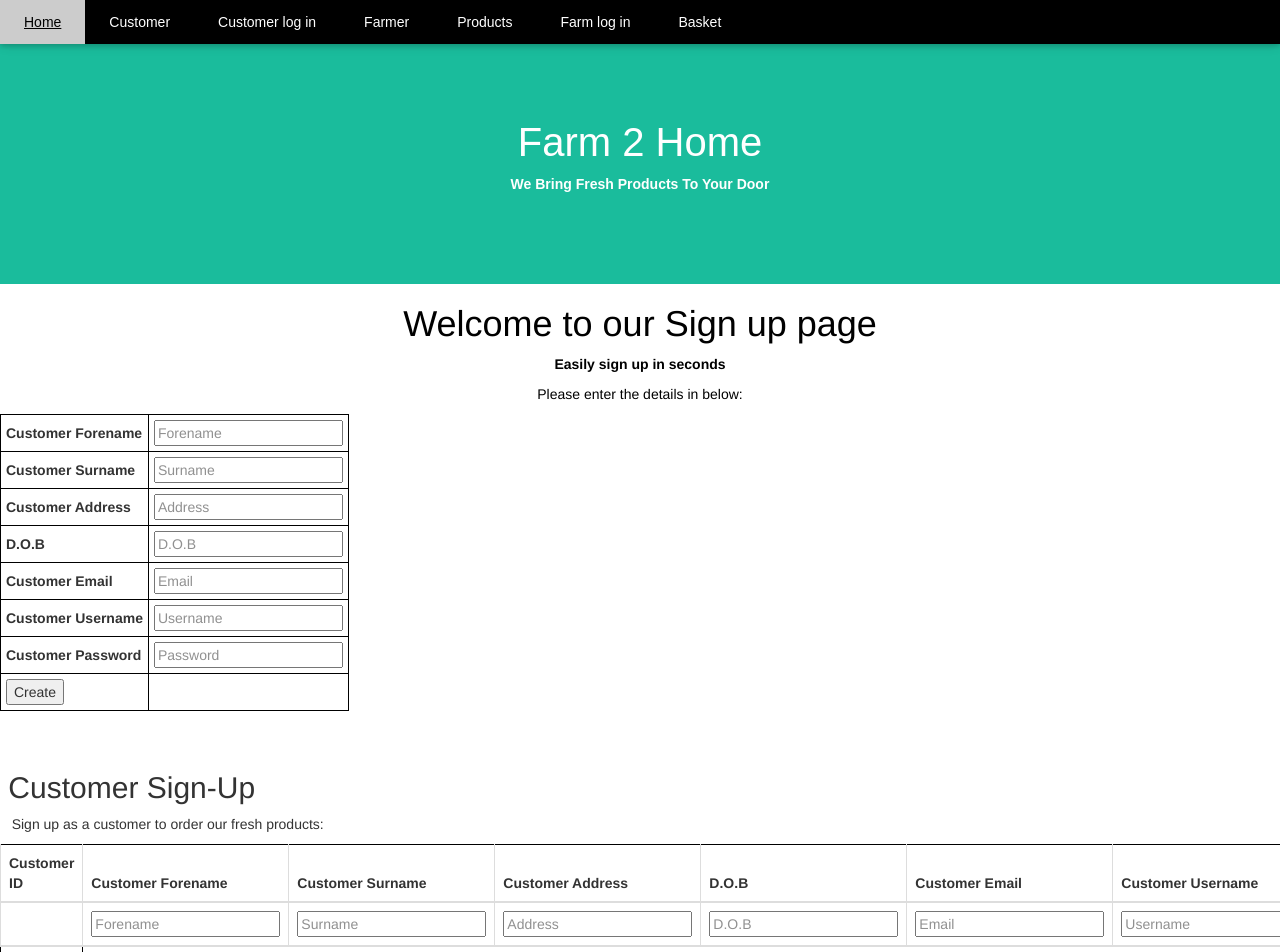
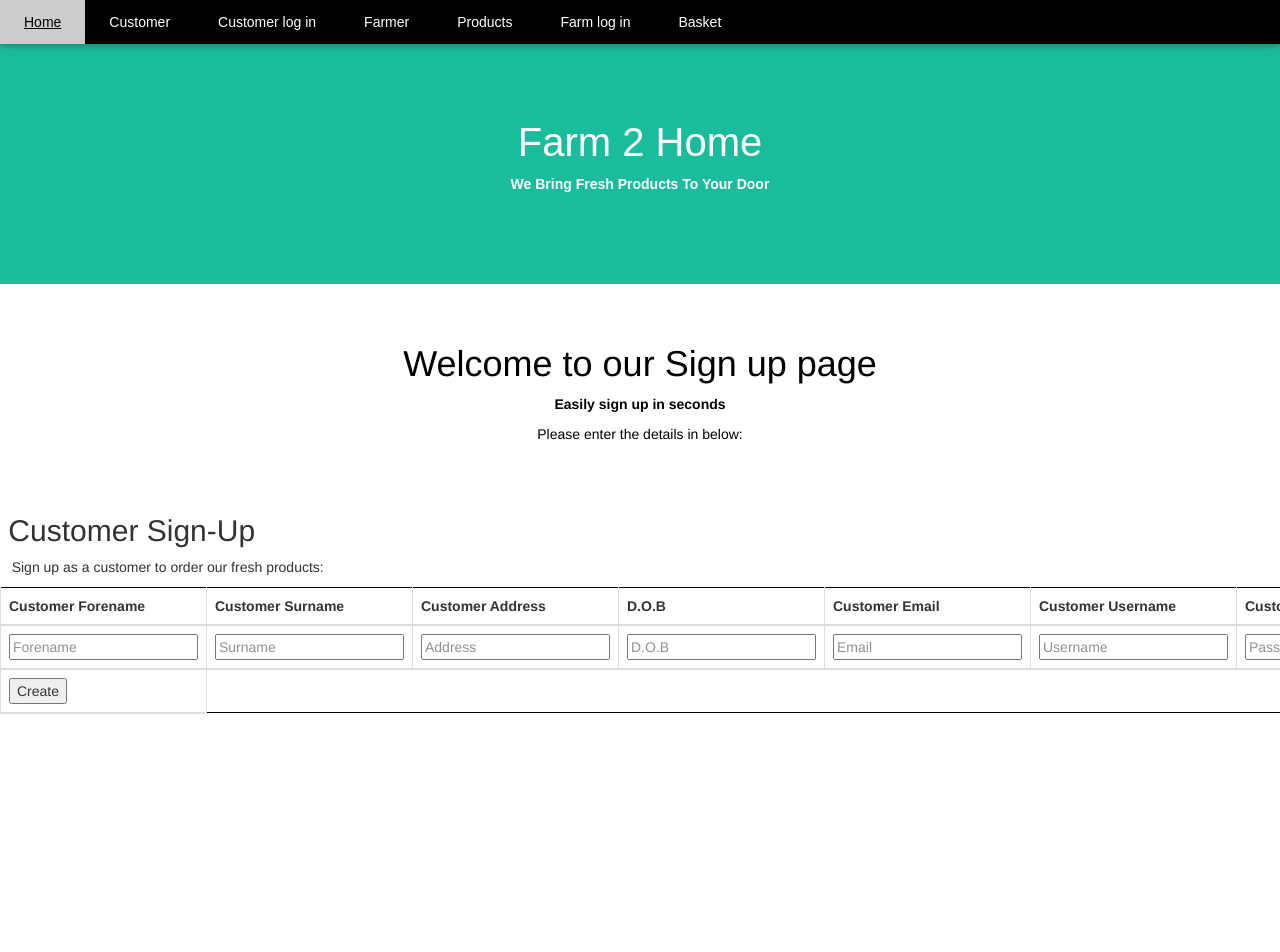
Before and after one commit to joefredgreenwood/farm2HomeFront, an Angular app in the folder F2HfrontEnd/: page /customer in a window 1280 px wide. Shown: the top 952 px of the page. After the commit the page ends 899 px from the top, so only its background shows below. Built offline with nearby package versions, Linux system fonts and the light colour scheme.

Commit message:
basket+customer tables, home page update(html/css)

```diff
--- a/F2HfrontEnd/src/app/basket/basket.component.html
+++ b/F2HfrontEnd/src/app/basket/basket.component.html
@@ -1,22 +1,45 @@
-<table>
+
+
+  <br><br>
+
+<!DOCTYPE html>
+<html lang="en">
+    <head>
+        <meta charset="utf-8">
+        <meta name="viewport" content="width=device-width, initial-scale=1">
+        <link rel="stylesheet" href="https://maxcdn.bootstrapcdn.com/bootstrap/3.4.1/css/bootstrap.min.css">
+        <script src="https://ajax.googleapis.com/ajax/libs/jquery/3.5.1/jquery.min.js"></script>
+        <script src="https://maxcdn.bootstrapcdn.com/bootstrap/3.4.1/js/bootstrap.min.js"></script>
+    </head>
+
+<body>
+
+    <form (submit)="createBasket({basketID:0,
+                basketID:abasketID.value,
+                basketValue:abasketValue.value})">
+
+    <table style="width: 10px;" class="table table-bordered">
+        <thead>
             <tr>
                 <th>Basket ID</th>
                 <th>Basket Value</th>
+            </tr>
+            <tr>
+                <td><input placeholder="ID" name="basketID" #abasketID></td>
+                <td><input placeholder="Value" name="basketValue" #abasketValue></td>
+            </tr>
+            <tr [hidden]="doesCreateWork">
+                <td>{{createError}}</td>
+            </tr>
+            <tr>
+                <td><input type="submit" value="Create"></td>
             </tr>
             <tr *ngFor="let b of basket">
                 <td>{{b.basketID}}</td>
                 <td>{{b.basketValue}}</td>
             </tr>
-
-</table>
-<form (submit)="createBasket({basketID:0,
-                basketID:abasketID.value,
-                basketValue:abasketValue.value})">
-    <table>
-    <tr>
-        <td><input placeholder="BasketID" name="basketID" #abasketID></td>
-        <td><input placeholder="BasketValue" name="basketValue" #abasketValue></td>
-        <td><input type="submit" value="Create"></td>
-     </tr>
+        </thead>
     </table>
     </form>
+</body>
+</html>
--- a/F2HfrontEnd/src/app/customer/customer.component.html
+++ b/F2HfrontEnd/src/app/customer/customer.component.html
@@ -1,10 +1,86 @@
+<br><br>
 <div class="headerCustomer">
     <h1>Welcome to our Sign up page </h1>
     <p><b>Easily sign up in seconds </b></p>
     <P> Please enter the details in below:</P>
   </div>
 
-<form (submit)="createCustomer({customerID:0,
+  <br><br>
+
+<!DOCTYPE html>
+<html lang="en">
+<head>
+  <title>Bootstrap Example</title>
+  <meta charset="utf-8">
+  <meta name="viewport" content="width=device-width, initial-scale=1">
+  <link rel="stylesheet" href="https://maxcdn.bootstrapcdn.com/bootstrap/3.4.1/css/bootstrap.min.css">
+  <script src="https://ajax.googleapis.com/ajax/libs/jquery/3.5.1/jquery.min.js"></script>
+  <script src="https://maxcdn.bootstrapcdn.com/bootstrap/3.4.1/js/bootstrap.min.js"></script>
+</head>
+<body>
+
+    <form (submit)="createCustomer({customerID:0,
+        customerForename:acustomerForename.value,
+        customerSurname:acustomerSurname.value,
+        customerAddress:acustomerAddress.value,
+        customerDOB:acustomerDOB.value,
+        customerEmail:acustomerEmail.value,
+        customerUsername:acustomerUsername.value,
+        customerPassword:acustomerPassword.value})">
+
+  <h2>&nbsp;Customer Sign-Up</h2>
+  <p>&nbsp;&nbsp;&nbsp;Sign up as a customer to order our fresh products:</p>
+
+  <table style="width: 10px;" class="table table-bordered">
+    <thead>
+        <tr>
+            <th>Customer Forename</th>
+            <th>Customer Surname</th>
+            <th>Customer Address</th>
+            <th>D.O.B</th>
+            <th>Customer Email</th>
+            <th>Customer Username</th>
+            <th>Customer Password</th>
+
+        </tr>
+        <tr>
+            <td><input placeholder="Forename" name="customerForename" #acustomerForename></td>
+            <td><input placeholder="Surname" name="customerSurname" #acustomerSurname></td>
+            <td><input placeholder="Address" name="customerAddress" #acustomerAddress></td>
+            <td><input placeholder="D.O.B" name="customerDOB" #acustomerDOB></td>
+            <td><input placeholder="Email" name="customerEmail" #acustomerEmail></td>
+            <td><input placeholder="Username" name="customerUsername" #acustomerUsername></td>
+            <td><input placeholder="Password" name="customerPassword" #acustomerPassword></td>
+        </tr>
+        <tr [hidden]="doesCreateWork">
+            <td>{{createError}}</td>
+        </tr>
+        <tr>
+        <td><input type="submit" value="Create"></td>
+        </tr>
+        <tr *ngFor="let c of customer">
+            <td>{{c.customerID}}</td>
+            <td>{{c.customerForename}}</td>
+            <td>{{c.customerSurname}}</td>
+            <td>{{c.customerAddress}}</td>
+            <td>{{c.customerDOB}}</td>
+            <td>{{c.customerEmail}}</td>
+            <td>{{c.customerUsername}}</td>
+            <td>{{c.customerPassword}}</td>
+        </tr>
+    </thead>
+
+            <!-- <td><button (click)="deleteCustomer(c.customerID)">x</button></td> -->
+        <!-- </tr> -->
+
+  </table>
+</form>
+
+
+<br><br><br><br><br><br>
+
+
+<!-- <form (submit)="createCustomer({customerID:0,
     customerForename:acustomerForename.value,
     customerSurname:acustomerSurname.value,
     customerAddress:acustomerAddress.value,
@@ -57,71 +133,8 @@
         <td>{{c.customerUsername}}</td>
         <td>{{c.customerPassword}}</td>
         <!-- <td><button (click)="deleteCustomer(c.customerID)">x</button></td> -->
-    </tr>
+    <!-- </tr>
 </table>
-</form>
-
-<br><br>
-
-<!DOCTYPE html>
-<html lang="en">
-<head>
-  <title>Bootstrap Example</title>
-  <meta charset="utf-8">
-  <meta name="viewport" content="width=device-width, initial-scale=1">
-  <link rel="stylesheet" href="https://maxcdn.bootstrapcdn.com/bootstrap/3.4.1/css/bootstrap.min.css">
-  <script src="https://ajax.googleapis.com/ajax/libs/jquery/3.5.1/jquery.min.js"></script>
-  <script src="https://maxcdn.bootstrapcdn.com/bootstrap/3.4.1/js/bootstrap.min.js"></script>
-</head>
-<body>
-
-<div>
-
-  <h2>&nbsp;Customer Sign-Up</h2>
-  <p>&nbsp;&nbsp;&nbsp;Sign up as a customer to order our fresh products:</p>
-  <table style="width: 10px;" class="table table-bordered">
-    <thead>
-        <tr>
-            <th>Customer ID</th>
-            <th>Customer Forename</th>
-            <th>Customer Surname</th>
-            <th>Customer Address</th>
-            <th>D.O.B</th>
-            <th>Customer Email</th>
-            <th>Customer Username</th>
-            <th>Customer Password</th>
-
-        </tr>
-        <tr>
-            <th></th>
-            <td><input placeholder="Forename" name="customerForename" #acustomerForename></td>
-            <td><input placeholder="Surname" name="customerSurname" #acustomerSurname></td>
-            <td><input placeholder="Address" name="customerAddress" #acustomerAddress></td>
-            <td><input placeholder="D.O.B" name="customerDOB" #acustomerDOB></td>
-            <td><input placeholder="Email" name="customerEmail" #acustomerEmail></td>
-            <td><input placeholder="Username" name="customerUsername" #acustomerUsername></td>
-            <td><input placeholder="Password" name="customerPassword" #acustomerPassword></td>
-        </tr>
-         <tr [hidden]="doesCreateWork">
-            <td>{{createError}}</td>
-        </tr>
-        <td><input type="submit" value="Create"></td>
-    </thead>
-    <tbody>
-        <tr *ngFor="let c of customer">
-            <td>{{c.customerID}}</td>
-            <td>{{c.customerForename}}</td>
-            <td>{{c.customerSurname}}</td>
-            <td>{{c.customerAddress}}</td>
-            <td>{{c.customerDOB}}</td>
-            <td>{{c.customerEmail}}</td>
-            <td>{{c.customerUsername}}</td>
-            <td>{{c.customerPassword}}</td>
-        </tr>
-            <!-- <td><button (click)="deleteCustomer(c.customerID)">x</button></td> -->
-        <!-- </tr> -->
-    </tbody>
-  </table>
-</div>
-
-<br><br>
+</form> -->
+</body>
+<br><br><br>
--- a/F2HfrontEnd/src/app/home/home.component.html
+++ b/F2HfrontEnd/src/app/home/home.component.html
@@ -1,3 +1,32 @@
+<html>
+  <head>
+<style>
+.container {
+  position: relative;
+  text-align: center;
+  color: black;
+}
+.centered {
+  position: absolute;
+  top: 25%;
+  left: 50%;
+  transform: translate(-50%, -50%);
+}
+
+</style>
+</head>
+<body>
+<div class="container">
+  <img src="https://hips.hearstapps.com/hmg-prod.s3.amazonaws.com/images/shopping-bag-full-of-fresh-vegetables-and-fruits-royalty-free-image-1128687123-1564523576.jpg?crop=1.00xw:0.751xh;0,0.212xh&resize=1200:*" style="width:100%;">
+  <div class="centered">
+      <h2 style="font-size:50px" style=" font-weight: 550;" class="w3-wide">Our Products</h2>
+      <p style="font-size:20px" style=" font-weight: 1000;" class="w3-opacity"><i>We value your local produce</i></p>
+      <p class="w3-justify" style=" font-weight: 500;">&nbsp;&nbsp;&nbsp;&nbsp;&nbsp;&nbsp;&nbsp;We have created a fictional farming product website.</p>
+
+  </div>
+</div>
+
+
 <div class="w3-content" style="max-width:2000px;margin-top:46px"></div>
 <!-- The advertisement Section -->
 <div class="w3-container w3-content w3-center w3-padding-64" style="max-width:800px" id="band">
@@ -54,3 +83,7 @@
     <i class="fa fa-twitter w3-hover-opacity"></i>
     <i class="fa fa-linkedin w3-hover-opacity"></i>
   </footer>
+
+
+  </body>
+</html>
```
Lines whose indentation alone changed are shown as unchanged.
